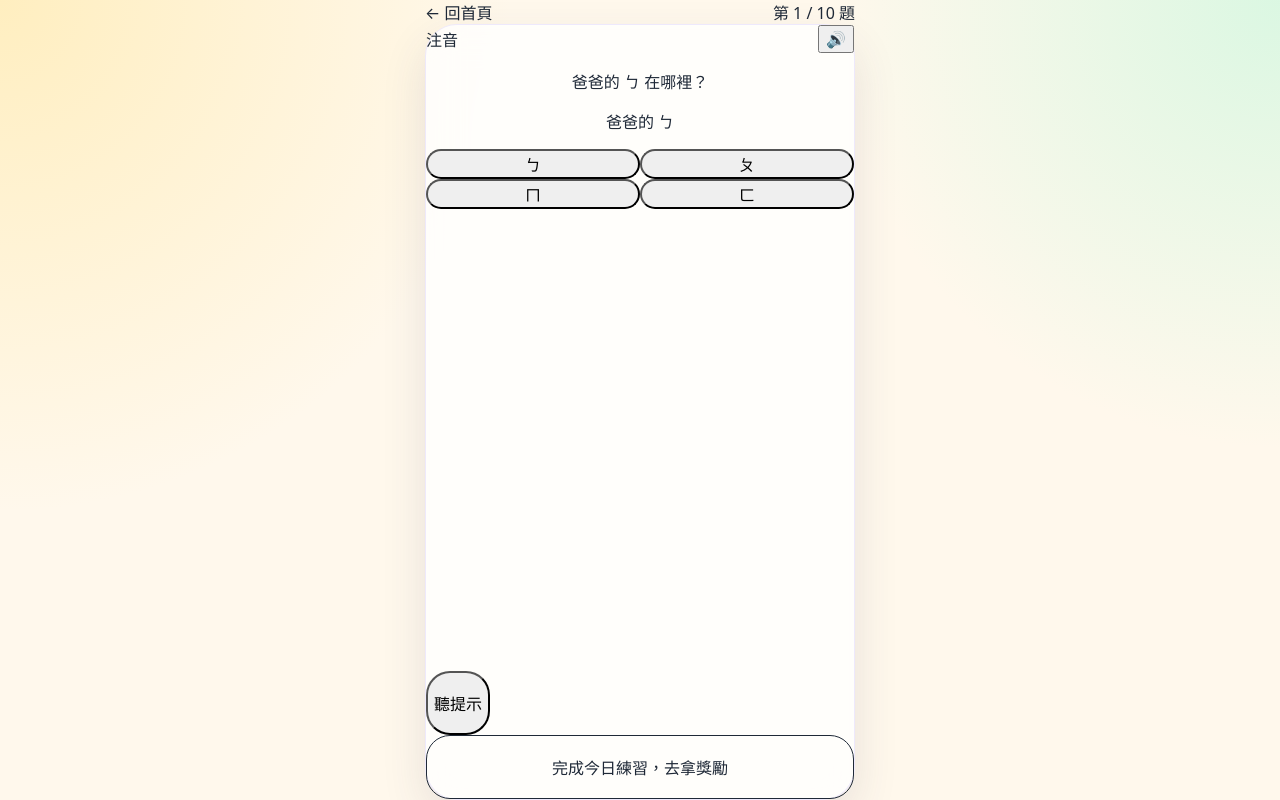
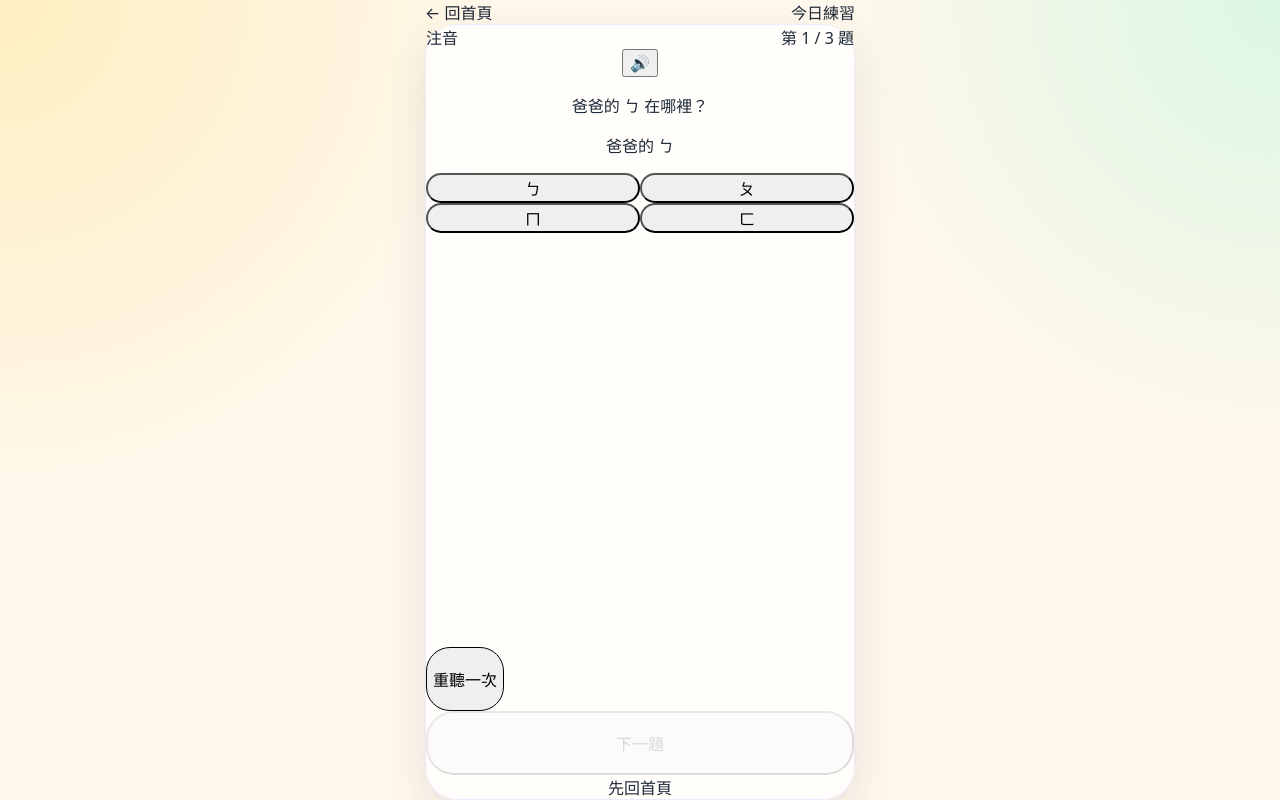
Before and after one commit to daisanity-svg/star-practice-pwa, a Next.js app: page /practice in a window 1280 px wide. Built offline with nearby package versions, Linux system fonts and the light colour scheme; no server answers; the database is empty.

Commit message:
Use interactive practice runner

```diff
--- a/app/practice/page.tsx
+++ b/app/practice/page.tsx
@@ -1,11 +1,10 @@
 import Link from 'next/link';
-import { KidButton } from '@/components/KidButton';
 import { PhoneFrame } from '@/components/PhoneFrame';
+import { PracticeRunner } from '@/components/PracticeRunner';
 import { getTodayQuestions } from '@/lib/data/learning';
 
 export default async function PracticePage() {
   const questions = await getTodayQuestions();
-  const current = questions[0];
 
   return (
     <PhoneFrame>
@@ -14,40 +13,11 @@ export default async function PracticePage() {
           ← 回首頁
         </Link>
         <div className="rounded-full bg-white/80 px-4 py-3 text-base font-black text-grape shadow-sm">
-          第 1 / {Math.max(questions.length, 10)} 題
+          今日練習
         </div>
       </div>
 
-      <section className="kid-card flex flex-1 flex-col p-6">
-        <div className="flex items-center justify-between gap-3">
-          <span className="rounded-full bg-mint px-4 py-2 text-lg font-black text-emerald-900">
-            {current.learning_item?.type?.includes('english') ? '英文' : '注音'}
-          </span>
-          <button className="flex h-14 w-14 items-center justify-center rounded-3xl bg-skysoft text-2xl shadow-sm" aria-label="播放聲音">
-            🔊
-          </button>
-        </div>
-
-        <div className="mt-8 rounded-[32px] bg-white p-6 text-center shadow-sm">
-          <p className="text-3xl font-black leading-tight text-ink">{current.question_text}</p>
-          <p className="mt-4 text-lg font-bold leading-relaxed text-slate-500">
-            {current.memory_hook?.sentence ?? '聽一聽，再找出正確的朋友'}
-          </p>
-        </div>
-
-        <div className="mt-7 grid grid-cols-2 gap-4">
-          {current.options.map((option) => (
-            <button key={option} className="flex h-24 items-center justify-center rounded-[28px] bg-mint text-5xl font-black text-emerald-800 shadow-sm active:scale-[0.98]">
-              {option}
-            </button>
-          ))}
-        </div>
-
-        <div className="mt-auto space-y-3 pt-8">
-          <KidButton tone="butter">聽提示</KidButton>
-          <KidButton href="/reward" tone="white">完成今日練習，去拿獎勵</KidButton>
-        </div>
-      </section>
+      <PracticeRunner questions={questions} />
     </PhoneFrame>
   );
 }
```
